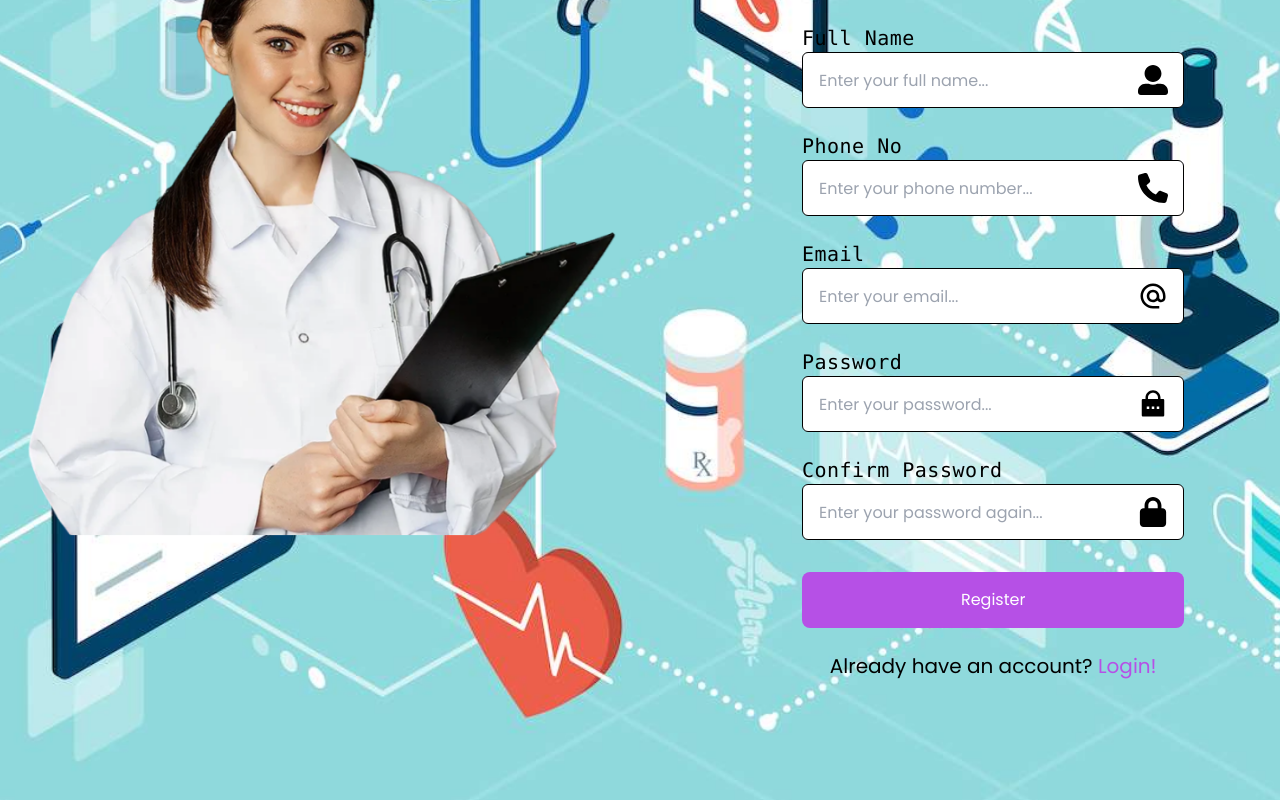
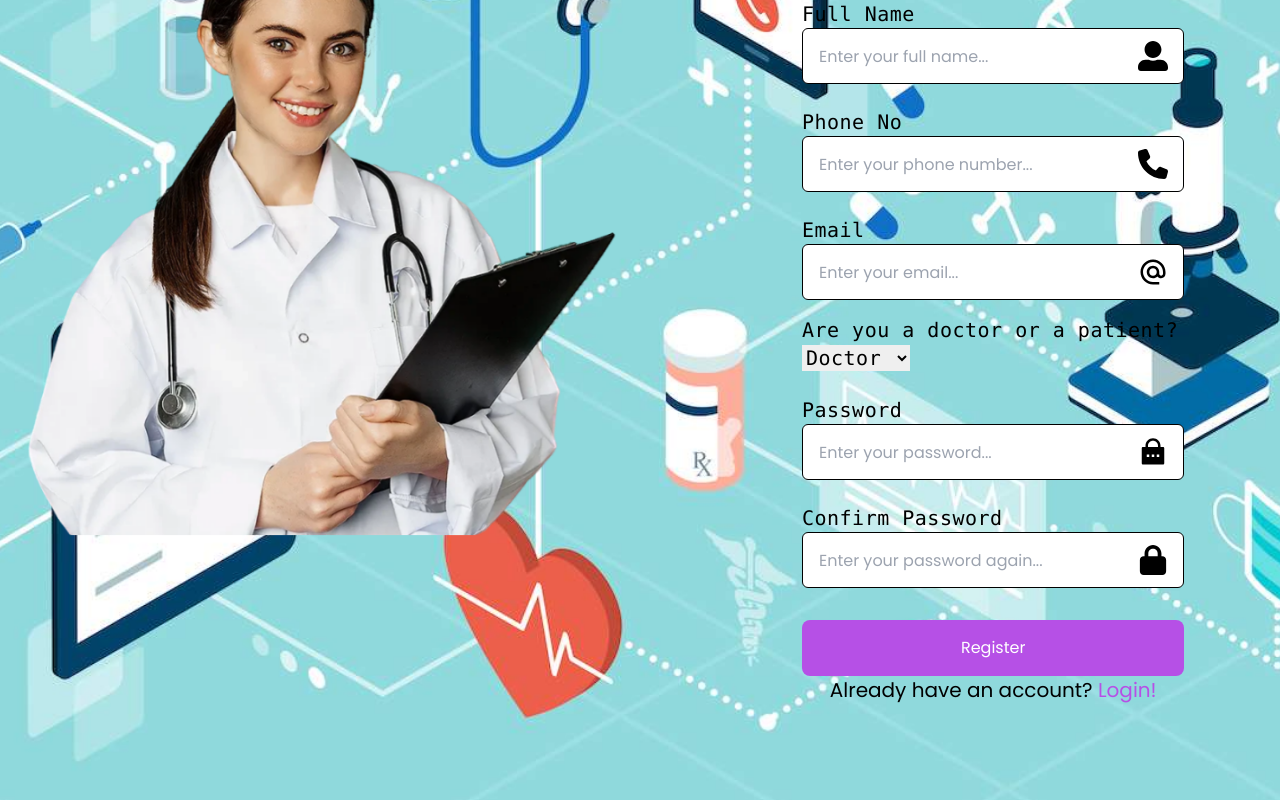
Before and after one commit to AyushhNK/doctor-appointment-system, a React (Vite) app in the folder frontend/: page /register in a window 1280 px wide. Shown: the part 366-1166 px from the top of the page. Built offline with nearby package versions, Linux system fonts and the light colour scheme.

Commit message:
added admin

```diff
--- a/frontend/src/components/Authorization/LoginPage.jsx
+++ b/frontend/src/components/Authorization/LoginPage.jsx
@@ -24,10 +24,12 @@ const LoginPage = () => {
 	      email,
 	      password,
 	    });
+	    // const response=await axios.get('https://mocki.io/v1/5d01e48f-28cd-470d-8355-50b0ce008ad9')
 	    if (response.status === 200) {
 	      console.log('login successful');
 	      console.log(response.data)
 	      setData(response.data);
+
 	      setLoading(false)
 	    } else {
 	      console.log('login failed');
--- a/frontend/src/components/Authorization/RegisterPage.jsx
+++ b/frontend/src/components/Authorization/RegisterPage.jsx
@@ -15,6 +15,7 @@ const RegisterPage = () => {
   const [name, setName] = useState('');
   const [phone_number, setPhoneNumber] = useState('');
   const [email, setEmail] = useState('');
+  const [userType,setUserType]=useState('')
   const [password, setPassword] = useState('');
   const [password_confirmation, setPasswordConfirmation] = useState('');
   const [error, setError] = useState(false);
@@ -131,6 +132,15 @@ const RegisterPage = () => {
                     <MdAlternateEmail className="absolute right-4 text-3xl text-gray-500" />
                   </div>
                 </div>
+                <div className="flex items-center">
+                    <label className="text-xl font-mono tracking-wide mt-4">
+                      Are you a doctor or a patient?
+                      <select value={userType} onChange={(e)=>setUserType(e.target.value)}>
+                        <option value="doctor">Doctor</option>
+                        <option value="patient">Patient</option>
+                      </select>
+                    </label>
+                </div>
                 <div className="relative mt-6">
                   <label
                     htmlFor="password"
@@ -171,7 +181,7 @@ const RegisterPage = () => {
                   Register
                 </button>
               </form>
-              <p className="mt-6 text-xl">
+              <p className="text-xl">
                 Already have an account?{" "}
                 <a href="/login" className="text-purple hover:underline">
                   Login!
--- a/frontend/src/components/HospitalService/AppointmentForm.jsx
+++ b/frontend/src/components/HospitalService/AppointmentForm.jsx
@@ -3,13 +3,12 @@ import NavBar from '../NavFooter/NavBar'
 import Footer from '../NavFooter/Footer'
 import background from '/images/doctors/Appointmentdoctor.png'
 import LoginContext from '../Contexts/LoginContext'
+import scrollToTop from '../customhooks/useScrollToTop'
 
 const AppointmentForm=()=>{
 	const {data,doctor}=useContext(LoginContext)
 
-	useEffect(()=>{
-		window.scrollTo(0,0)
-	},[])
+	scrollToTop()
 	const BookFunc = async (event) => {
 	  event.preventDefault();
 	  try {
--- a/frontend/src/components/HospitalService/AvailableHospitals.jsx
+++ b/frontend/src/components/HospitalService/AvailableHospitals.jsx
@@ -2,10 +2,11 @@ import {useEffect} from 'react'
 import NavBar from '../NavFooter/NavBar'
 import Footer from '../NavFooter/Footer'
 import {Link} from 'react-router-dom'
+import scrollToTop from '../customhooks/useScrollToTop'
+
 const AvalilableHospitals=()=>{
-	useEffect(()=>{
-		window.scrollTo(0,0)
-	},[])
+
+	scrollToTop()
 	return (
 		<>
 			<NavBar/>
--- a/frontend/src/components/HospitalService/Dashboard.jsx
+++ b/frontend/src/components/HospitalService/Dashboard.jsx
@@ -1,11 +1,13 @@
-import {useEffect} from 'react'
+import {useEffect,useContext} from 'react'
 import NavBar from '../NavFooter/NavBar';
 import Footer from '../NavFooter/Footer';
+import scrollToTop from '../customhooks/useScrollToTop'
+import LoginContext from '../Contexts/LoginContext'
 
 const Dashboard = () => {
-    useEffect(()=>{
-        window.scrollTo(0,0)
-    },[])
+    const {data}=useContext(LoginContext);
+
+    scrollToTop()
     return (
         <>
             <NavBar />
@@ -32,6 +34,18 @@ const Dashboard = () => {
                                         <p className="text-gray-600">Time:</p>
                                         <p className="text-lg font-medium">March 25, 2024 | 10:00 AM</p>
                                     </div>
+                                    {data.userType=="doctor" &&
+                                    <>
+                                        <div className="flex flex-col">
+                                            <button className="text-white bg-green-600 w-24 rounded-xl">Accept</button>
+                                        </div>
+                                        <div className="flex flex-col">
+                                            <button className="text-white bg-red-600 w-24 rounded-xl">Decline</button>
+                                        </div>
+                                    </>
+                                    }
+
+
                                 </div>
                             </div>
                         </li>
--- a/frontend/src/components/HospitalService/Departments.jsx
+++ b/frontend/src/components/HospitalService/Departments.jsx
@@ -4,11 +4,11 @@ import Footer from '../NavFooter/Footer'
 import { MdLocationPin } from "react-icons/md";
 import { FaPhoneAlt } from "react-icons/fa";
 import {Link} from 'react-router-dom'
+import scrollToTop from '../customhooks/useScrollToTop'
 
 const Departments=()=>{
-	useEffect(()=>{
-		window.scrollTo(0,0)
-	},[])
+
+	scrollToTop()
 	return (
 		<>
 			<NavBar/>
--- a/frontend/src/components/HospitalService/Doctors.jsx
+++ b/frontend/src/components/HospitalService/Doctors.jsx
@@ -5,13 +5,12 @@ import { MdLocationPin } from "react-icons/md";
 import { FaPhoneAlt } from "react-icons/fa";
 import {Link} from 'react-router-dom'
 import LoginContext from '../Contexts/LoginContext'
+import scrollToTop from '../customhooks/useScrollToTop'
 
 const Doctors=()=>{
 	const {doctor,setDoctor}=useContext(LoginContext);
 
-	useEffect(()=>{
-		window.scrollTo(0,0)
-	},[])
+	scrollToTop()
 	return (
 		<>
 			<NavBar/>
--- a/frontend/src/components/MainPage/HomePage.jsx
+++ b/frontend/src/components/MainPage/HomePage.jsx
@@ -5,6 +5,7 @@ import Services from './Services';
 import Footer from '../NavFooter/Footer';
 import Header from './Header';
 import FooterImage from './FooterImage';
+import Dashboard from '../HospitalService/Dashboard'
 import { LuArrowBigUpDash } from "react-icons/lu";
 import LoginContext from '../Contexts/LoginContext'
 
@@ -28,6 +29,8 @@ const HomePage = () => {
 
     return (
         <>
+            {/* {data.userType=="doctor"&&<Dashboard/>} */}
+            <>
             <NavBar/>
             <Header />
             {showSticky && (
@@ -41,6 +44,7 @@ const HomePage = () => {
                 <FooterImage />
                 <Footer/>
             </div>
+            </>
         </>
     );
 };
--- /dev/null
+++ b/frontend/src/components/customhooks/useScrollToTop.jsx
@@ -0,0 +1,9 @@
+import { useEffect } from 'react';
+
+function useScrollToTop() {
+  useEffect(() => {
+    window.scrollTo(0, 0);
+  }, []);
+}
+
+export default useScrollToTop;
```
